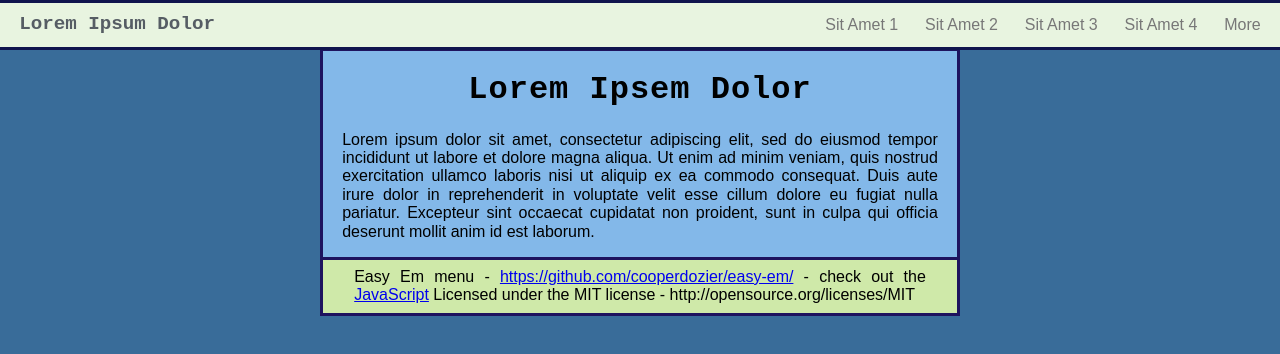
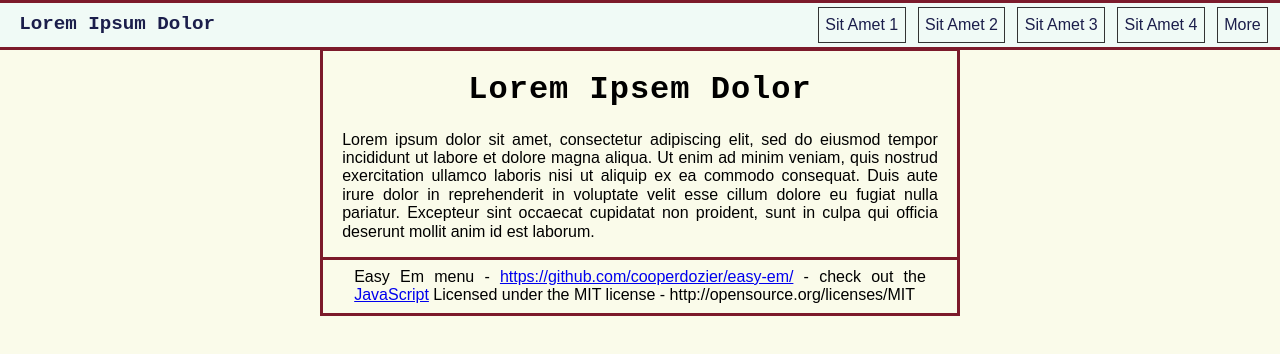
Before and after one commit to cooperdozier/easy-em, a plain HTML site: page index.html in a window 1280 px wide. Drawn offline with Linux system fonts and the light colour scheme.

Commit message:
changed most of the colors and corrected the author info in the footer

```diff
--- a/css/combined-styles.css
+++ b/css/combined-styles.css
@@ -9,7 +9,7 @@ I don't think I could reproduce a difference when disabling the rule last time I
 /* page design formatting */
 /* used in every page */
 body {
-    background-color: #396C99;
+    background-color: #FAFBEA;
 }
 .forty-em-one-column {
     max-width: 40em;
@@ -21,9 +21,9 @@ body {
 .main-column {  /* class no longer applies to paragraphs - changed to .main-column from .main-par */
     padding: 0em 1.2em;
     text-align: justify;
-    border: solid 0.23em #1E135F;
-    border-top: solid 1px #1E135F;
-    background: #83B8E9;
+    border: solid 0.23em #7C1A2B;
+    border-top: solid 1px #7C1A2B;
+    background: #FAFBEA;
     }
 h1, h2 {
     text-align: center;
@@ -52,8 +52,8 @@ h1, h2 {
 .foot-1 {
     padding: 0em 1.2em;
     text-align: justify;
-    border: solid 0.2em #1E135F;
-    background: #cfe9a9;
+    border: solid 0.2em #7C1A2B;
+    background: #FAFBEA;
     border-top: none;
 }
 
@@ -122,7 +122,7 @@ later declarations (additions to collapsing menu) are my creation */
     display: none;
 }
 .main-menu-hamburger .x-switch-animation {
-    background-color: #777;
+    background-color: #333;
     display: block;
     width: 20px;
     height: 2px;
@@ -176,13 +176,15 @@ then the pseudo-class on Element.main-menu-hamburger would refer to an element o
 }
 .pure-menu-heading {
     text-transform: none;
+    color: #1b1e4b;
+
 }
 
 /* additions to collapsing menu */
 #main-menu {
-    background: #E8F4E0;
-    border-bottom: solid 0.2em #10144D;
-    border-top: solid 0.2em #10144D;
+    background: #f0faf6;
+    border-bottom: solid 0.2em #7C1A2B;
+    border-top: solid 0.2em #7C1A2B;
     padding-bottom: 0.65em;
     padding-right: 0.25em;
 }
@@ -204,7 +206,8 @@ then the pseudo-class on Element.main-menu-hamburger would refer to an element o
     white-space: normal;
     padding: 0.5em 0.4em;
     display: inline-block;
-    border: solid 0.1em #E8F4E0;
+    border: solid 0.1em #333;
+    color: #1b1e4b;
 }
 a.pure-menu-link:hover {
     border-radius: 4px;
@@ -223,6 +226,7 @@ a.pure-menu-link:hover {
 }
 .submenu-heading, .submenu-item {
     text-align: left;
+    color: #1b1e4b;
 }
 .pure-menu-link:focus, .pure-menu-link:hover{
     border: 0.1em solid #ee3333;
```
